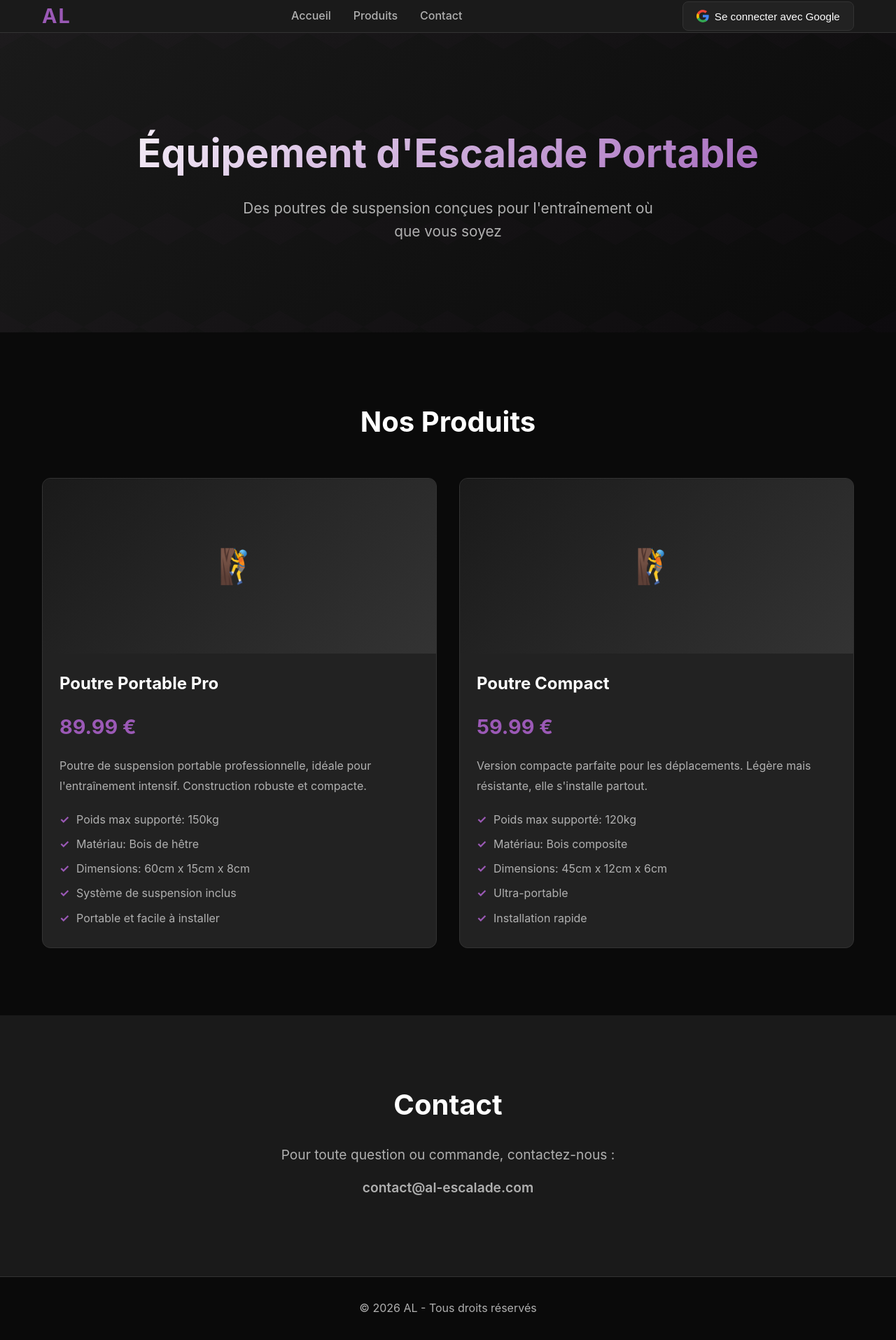
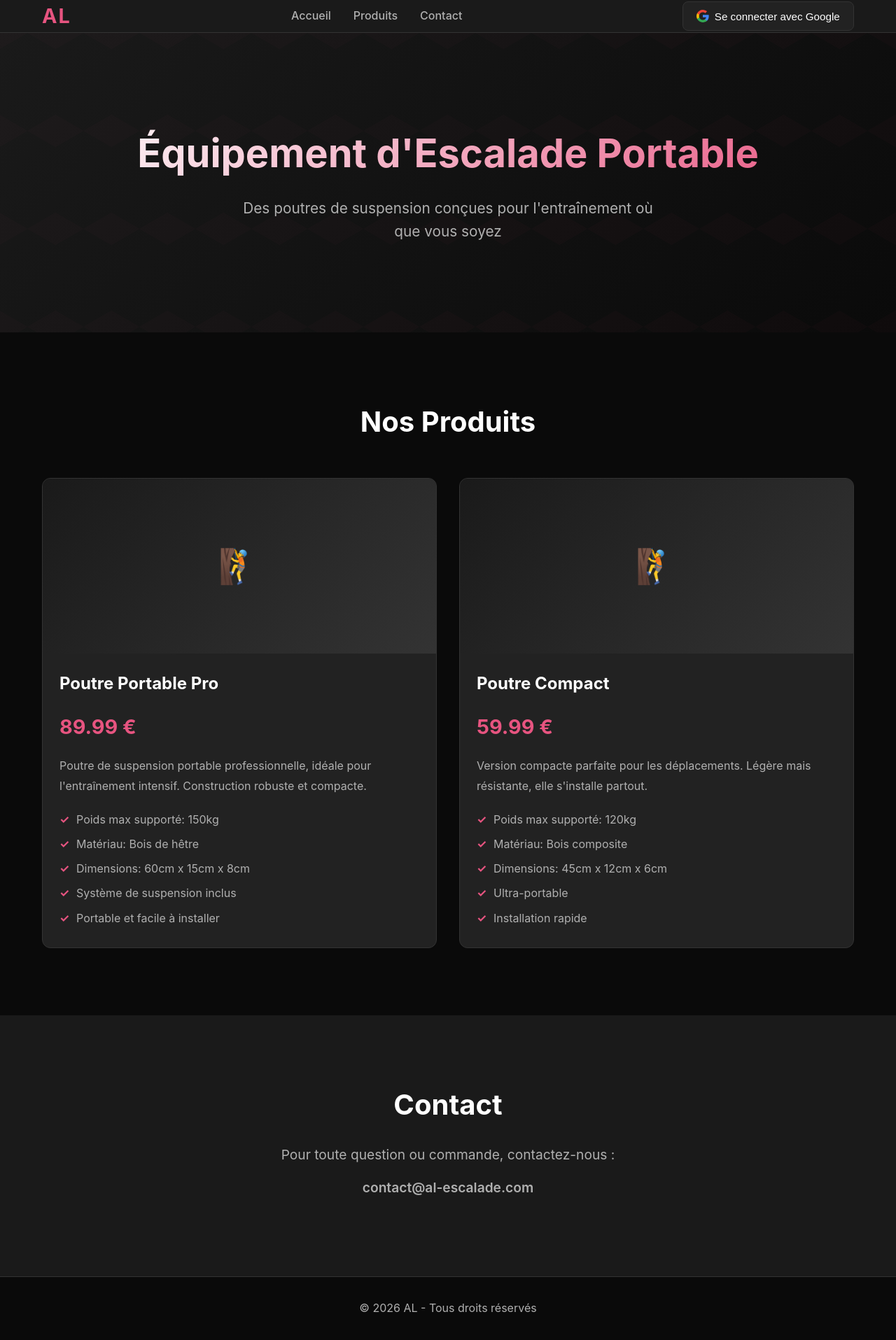
Before and after one commit to antoluthi/calud, a PHP site: page / in a window 1280 px wide. Shown: the whole page at 70% size. Run offline with PHP 8.4, Linux system fonts and the light colour scheme.

Commit message:
Update accent color to new pink value

```diff
--- a/css/style.css
+++ b/css/style.css
@@ -5,7 +5,7 @@
     --bg-card: #222222;
     --text-primary: #ffffff;
     --text-secondary: #b0b0b0;
-    --accent: #9b59b6;       /* new pink : e75480 */
+    --accent: #e75480;       /* new pink : e75480 */
     --accent-hover: #d63f6d; /* new pink hover */
     --border-color: #333333;
 }
```
